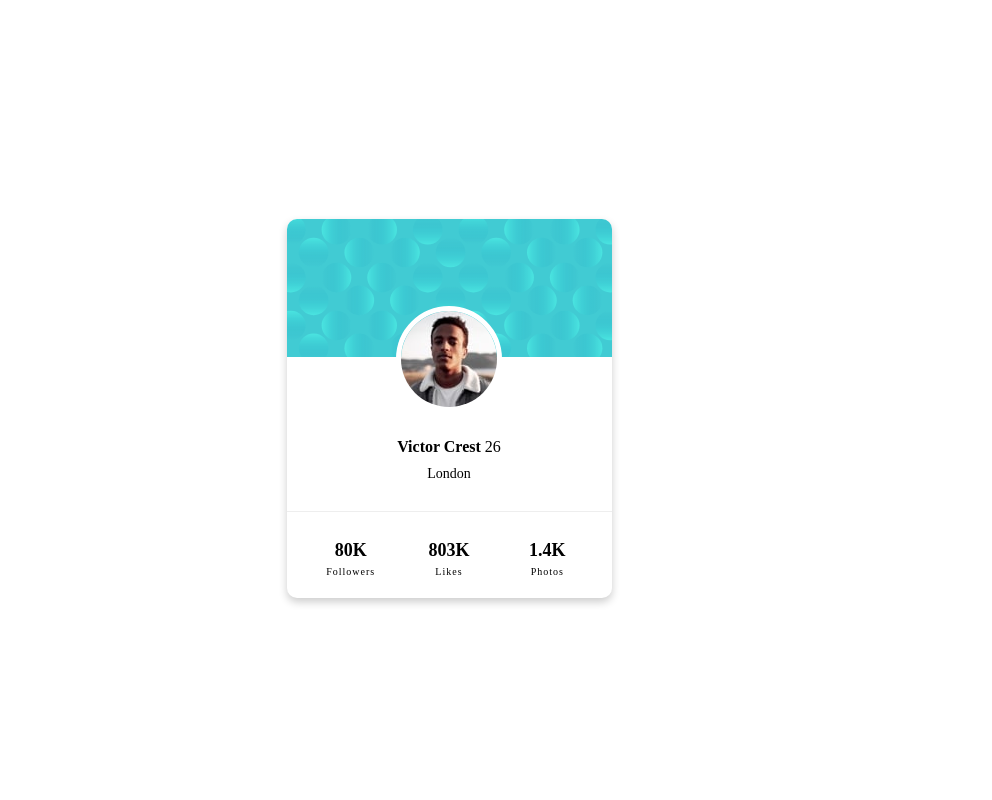
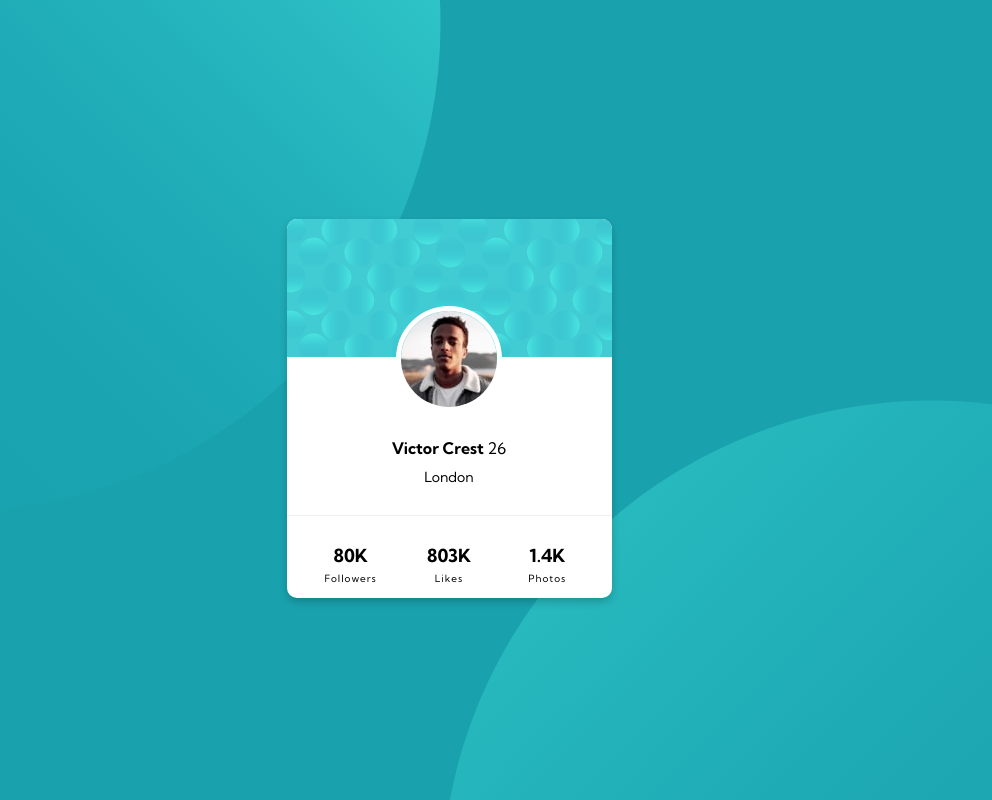
Before and after one commit to StillElite/profile-card-component-main, a plain HTML site: page index.html in a window 1280 px wide. Shown: the whole page, without its empty margins (199-1191 px from the left). Drawn offline with Linux system fonts and the light colour scheme.

Commit message:
adds background color and images

```diff
--- a/style.css
+++ b/style.css
@@ -1,3 +1,11 @@
+body{
+    background: hsl(185, 75%, 39%);
+    background-image: url(images/bg-pattern-top.svg), url(images/bg-pattern-bottom.svg);
+    background-position: bottom -63vh right 50vw, left 50vw top 50vh;
+    background-repeat: no-repeat;
+    font-family: 'Kumbh Sans', sans-serif;
+}
+
 .main {
     position: fixed;
     height: 100%;
@@ -30,7 +38,6 @@
 .card-bottom{
     padding-top: 65px;
 }
-
 
 .profilePic{
     display: flex;
```
Also changed, not shown: index.html (+0 -6 lines).
